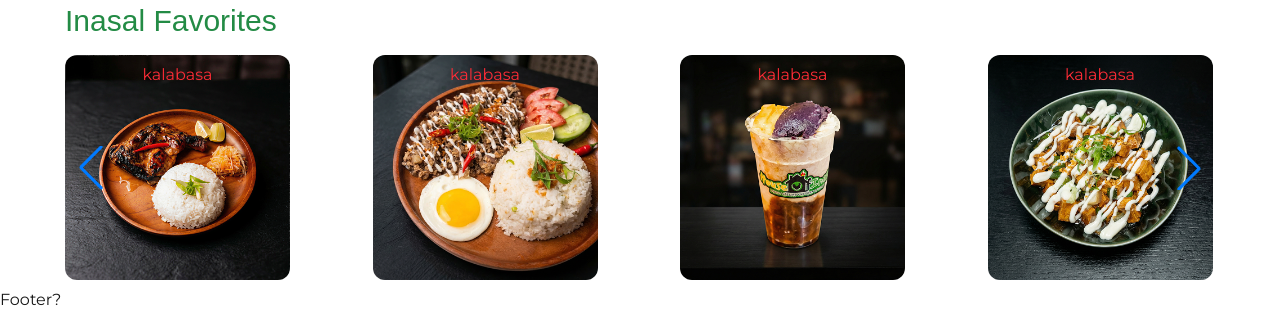
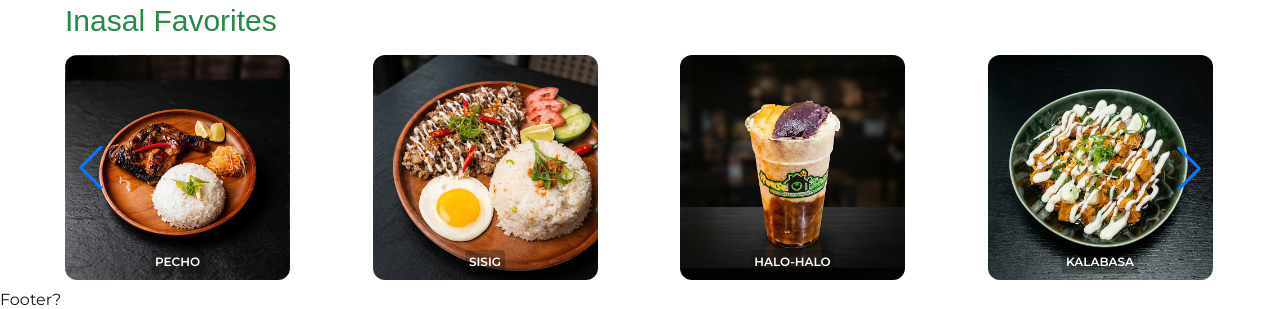
Before and after one commit to jmlsoteyza/houseofinasal, a Next.js app: page / in a window 1280 px wide. Shown: the part 741-1050 px from the top of the page. Built offline with nearby package versions, Linux system fonts and the light colour scheme; a web font is replaced by a local one.

Commit message:
save - minor changes

```diff
--- a/src/app/_components/inasalslider.js
+++ b/src/app/_components/inasalslider.js
@@ -9,9 +9,9 @@ import Image from 'next/image';
 
 export default function InasalSlider() {
   const miniCarouselImage = [
-    { src: '/images/1.png', text: 'kalabasa', alt: 'pecho' },
-    { src: '/images/2.png', text: 'kalabasa', alt: 'pecho' },
-    { src: '/images/3.png', text: 'kalabasa', alt: 'pecho' },
+    { src: '/images/1.png', text: 'Pecho', alt: 'pecho' },
+    { src: '/images/2.png', text: 'Sisig', alt: 'pecho' },
+    { src: '/images/3.png', text: 'halo-halo', alt: 'pecho' },
     { src: '/images/4.png', text: 'kalabasa', alt: 'pecho' },
     { src: '/images/5.png', text: 'kalabasa', alt: 'pecho' }
   ];
@@ -46,9 +46,11 @@ export default function InasalSlider() {
                     height={225}
                   />
                 </div>
-                <p className="mt-2 text-center absolute top-0 bottom-0 right-0 left-0 text-red-500">
-                  {item.text}
-                </p>
+                <div className="absolute bottom-1.5 left-1/2 -translate-x-1/2">
+                  <p className="inline-block bg-black/25 text-xs px-1 py-1 rounded text-white font-semibold text-sm uppercase text-center">
+                    {item.text}
+                  </p>
+                </div>
               </div>
             </SwiperSlide>
           ))}
```
